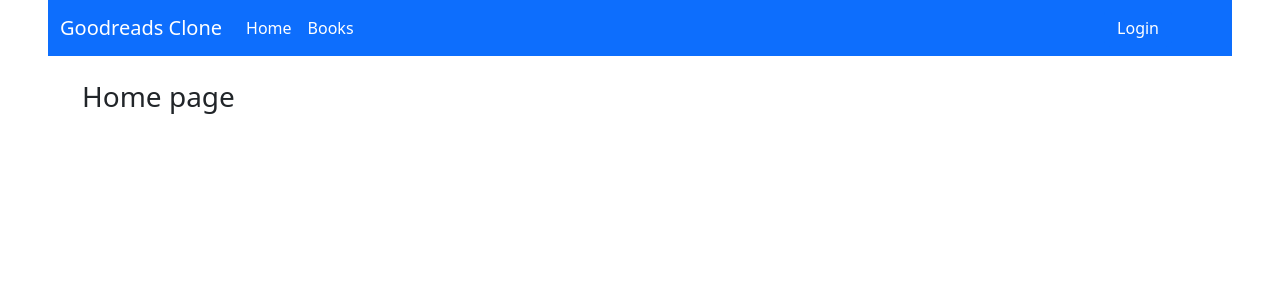
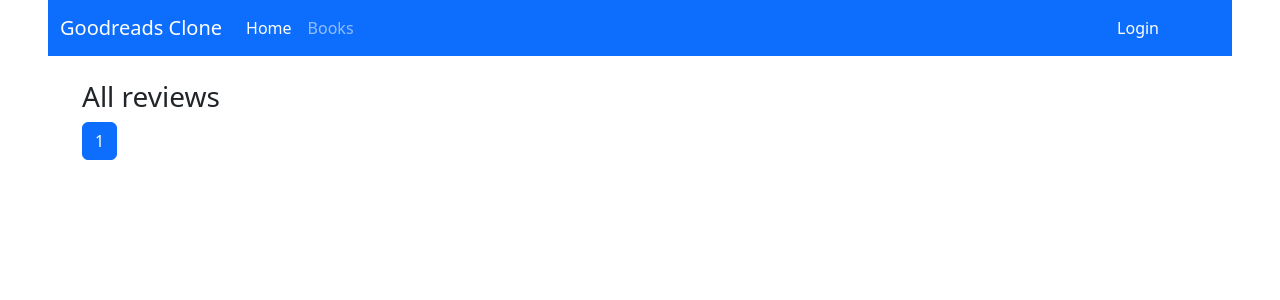
Before and after one commit to Parvozbekk/clone-of-goodreads.com, a Django app: page /home/ in a window 1280 px wide. Shown: the top 300 px of the page. Run offline with Django 4.2, Linux system fonts and the light colour scheme; data that the repository does not hold is empty.

Commit message:
adding book authors, active navigatons, writing unittest
updating views.py, detail pages

```diff
--- a/books/models.py
+++ b/books/models.py
@@ -22,6 +22,9 @@ class Author(models.Model):
     def __str__(self):
         return f"{self.first_name} {self.last_name}"
 
+    def full_name(self):
+        return f"{self.first_name} {self.last_name}"
+
 class Book_author(models.Model):
     book = models.ForeignKey(Book, on_delete=models.CASCADE)
     author = models.ForeignKey(Author, on_delete=models.CASCADE)
--- a/goodreads/views.py
+++ b/goodreads/views.py
@@ -1,3 +1,4 @@
+from django.core.paginator import Paginator
 from django.shortcuts import render
 
 from books.models import BookReview
@@ -8,6 +9,10 @@ def landing_page(request):
 
 def home_page(request):
    book_reviews = BookReview.objects.all().order_by('-created_at')
+   page_size = request.GET.get('page_size', 10)
+   paginator = Paginator(book_reviews, page_size)
 
+   page_num = request.GET.get('page', 1)
+   page_object = paginator.get_page(page_num)
 
-   return render(request, 'home.html',{'book_reviews': book_reviews})
+   return render(request, 'home.html',{'page_obj': page_object})
--- a/templates/base.html
+++ b/templates/base.html
@@ -1,4 +1,9 @@
 {% load static %}
+
+{% url 'home_page' as home_page_url %}
+{% url 'books:list' as books_page_url %}
+{% url 'users:profile' as profile_page_url %}
+{% url 'users:profile-edit' as profile_edit_page_url %}
 
 <!DOCTYPE html>
 <html lang="en">
@@ -23,10 +28,10 @@
     <div class="collapse navbar-collapse" id="navbarSupportedContent">
       <ul class="navbar-nav me-auto mb-2 mb-lg-0">
         <li class="nav-item">
-          <a class="nav-link active" aria-current="page" href="{% url 'home_page' %}">Home</a>
+          <a class="nav-link {% if request.path == home_page_url %} active {% endif %}" aria-current="page" href="{{ home_page_url }}">Home</a>
         </li>
           <li class="nav-item">
-          <a class="nav-link active" aria-current="page" href="{% url 'books:list' %}">Books</a>
+          <a class="nav-link {% if request.path == books_page_url %} active {% endif %}" aria-current="page" href="{{ books_page_url }}">Books</a>
           </li>
         </li>
 
@@ -36,11 +41,11 @@
       {% if request.user.is_authenticated %}
                 <ul class="navbar-nav">
             <li class="nav-item dropdown">
-            <a class="nav-link dropdown-toggle" href="#" role="button" data-bs-toggle="dropdown" aria-expanded="false">
+            <a class="nav-link dropdown-toggle {% if request.path == profile_page_url or request.path == profile_edit_page_url %} active {% endif %}" href="#" role="button" data-bs-toggle="dropdown" aria-expanded="false">
                 {{ request.user.username }}
             </a>
                 <ul class="dropdown-menu">
-                    <li><a class="dropdown-item" href="{% url 'users:profile' %}">Profile</a></li>
+                    <li><a class="dropdown-item" href="{{ profile_page_url }}">Profile</a></li>
                     <li><hr class="dropdown-divider"></li>
                     <li><a class="dropdown-item" href="{% url 'users:logout' %}">Log out</a></li>
                 </ul>
--- a/templates/home.html
+++ b/templates/home.html
@@ -3,9 +3,9 @@
 {% block title %} Home Page {% endblock %}
 
 {% block content %}
-    <h3>Home page</h3>
+    <h3>All reviews</h3>
 
-    {% for review in book_reviews %}
+    {% for review in page_obj %}
         <div class="container posts-content">
         <div class="row">
             <div class="col-lg-6">
@@ -20,7 +20,7 @@
                     </div>
 
                     <p>
-                        {{ review.comment }}
+                        {{ review.comment | truncatechars:200 }}
                     </p>
                     <img class="cover-pic center" src="{{ review.book.cover_picture.url }}">
                     </div>
@@ -29,4 +29,23 @@
         </div>
     </div>
     {% endfor %}
+
+    <nav>
+            <ul class="pagination">
+                {% if page_obj.has_previous %}
+                <li class="page-item"><a class="page-link" href="?page=1">&laquo; first</a></li>
+                <li class="page-item"><a class="page-link" href="?page={{ page_obj.previous_page_number }}">previous</a></li>
+                {% endif %}
+
+                <li class="page-item active">
+                    <a href="#" class="page-link">{{ page_obj.number }}</a>
+                </li>
+
+                {% if page_obj.has_next %}
+                <li class="page-item"><a class="page-link" href="?page={{ page_obj.next_page_number }}">next</a></li>
+                <li class="page-item"><a class="page-link" href="?page={{ page_obj.paginator.num_pages }}">last&raquo;</a></li>
+                {% endif %}
+            </ul>
+        </nav>
+
 {% endblock %}
```
Also changed, not shown: books/templates/books/detail.html (+11 -0 lines), goodreads/tests.py (added, +27 -0 lines).
